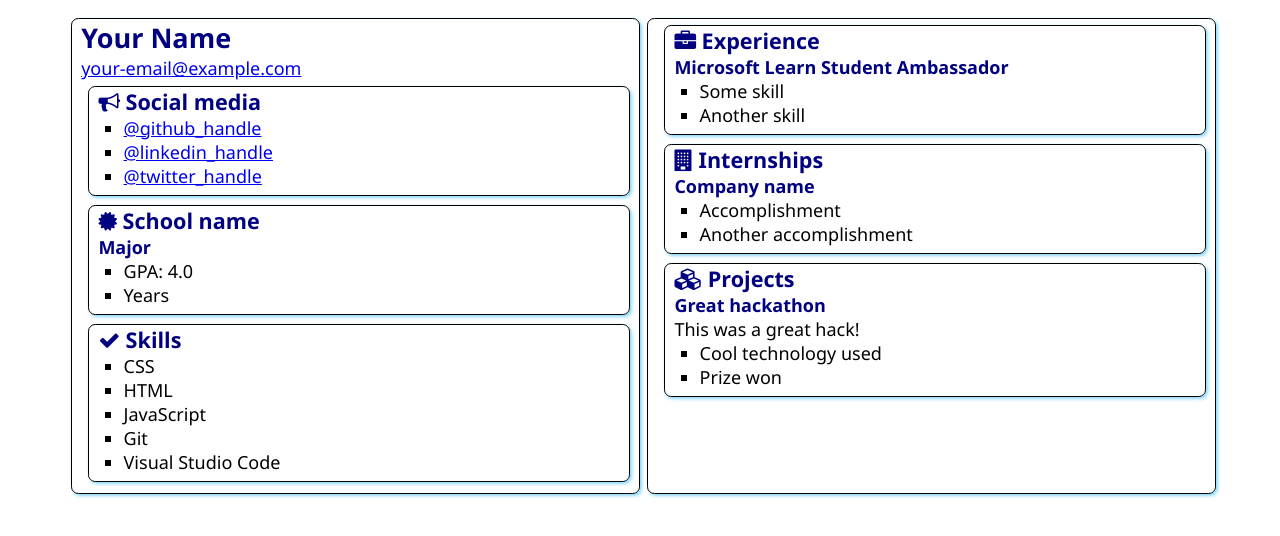
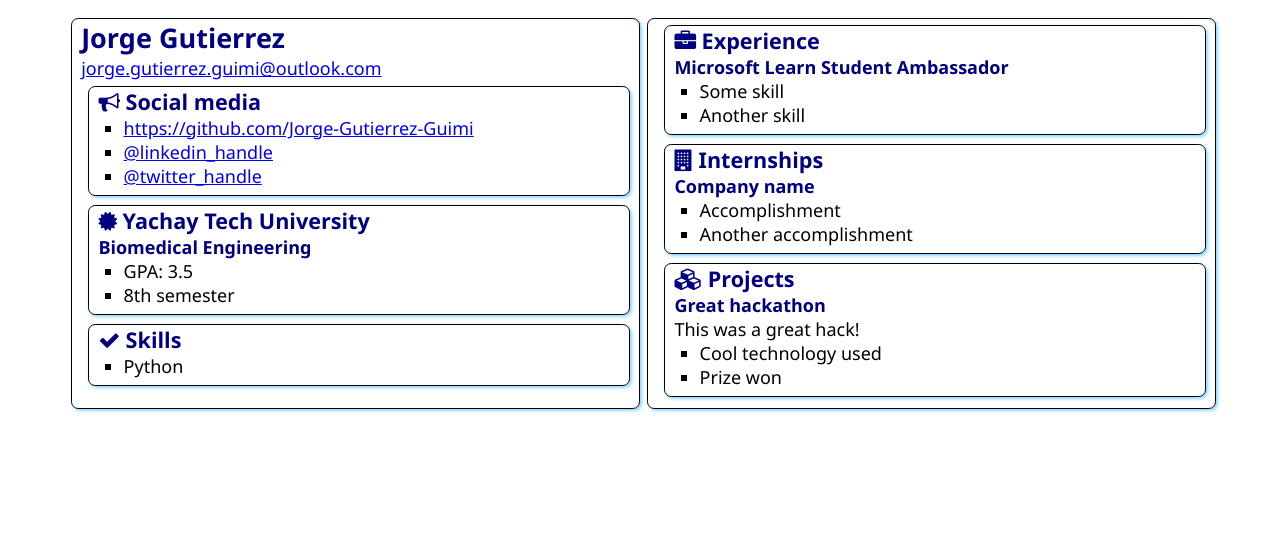
Before and after one commit to Jorge-Gutierrez-Guimi/SATechnicalOnboarding, a plain HTML site: page src/index.html in a window 1280 px wide. Drawn offline with Linux system fonts and the light colour scheme.

Commit message:
Added information
I modified the template to include my name and university.

```diff
--- a/src/index.html
+++ b/src/index.html
@@ -12,8 +12,8 @@
 <body>
     <main>
         <article class="box">
-            <h1>Your Name</h1>
-            <div><a href="mailto:your.email@example.com">your-email@example.com</a></div>
+            <h1>Jorge Gutierrez</h1>
+            <div><a href="mailto:your.email@example.com">jorge.gutierrez.guimi@outlook.com</a></div>
 
             <section class="box">
                 <h2>
@@ -21,7 +21,7 @@
                     Social media
                 </h2>
                 <ul>
-                    <li><a href="https://github.com/<handle>">@github_handle</a></li>
+                    <li><a href="https://github.com/<handle>">https://github.com/Jorge-Gutierrez-Guimi</a></li>
                     <li><a href="https://linkedin.com/in/<handle>">@linkedin_handle</a></li>
                     <li><a href="https://twitter.com/<handle>">@twitter_handle</a></li>
                 </ul>
@@ -31,12 +31,12 @@
                 <div class="education">
                     <h2>
                         <i class="fa fa-certificate" aria-hidden="true"></i>
-                        School name
+                        Yachay Tech University
                     </h2>
-                    <h3>Major</h3>
+                    <h3>Biomedical Engineering</h3>
                     <ul>
-                        <li>GPA: 4.0</li>
-                        <li>Years</li>
+                        <li>GPA: 3.5</li>
+                        <li>8th semester</li>
                     </ul>
                 </div>
             </section>
@@ -47,11 +47,11 @@
                     Skills
                 </h2>
                 <ul>
-                    <li>CSS</li>
-                    <li>HTML</li>
-                    <li>JavaScript</li>
-                    <li>Git</li>
-                    <li>Visual Studio Code</li>
+                    <li>Python</li>
+
+
+
+
                 </ul>
             </section>
         </article>
```
